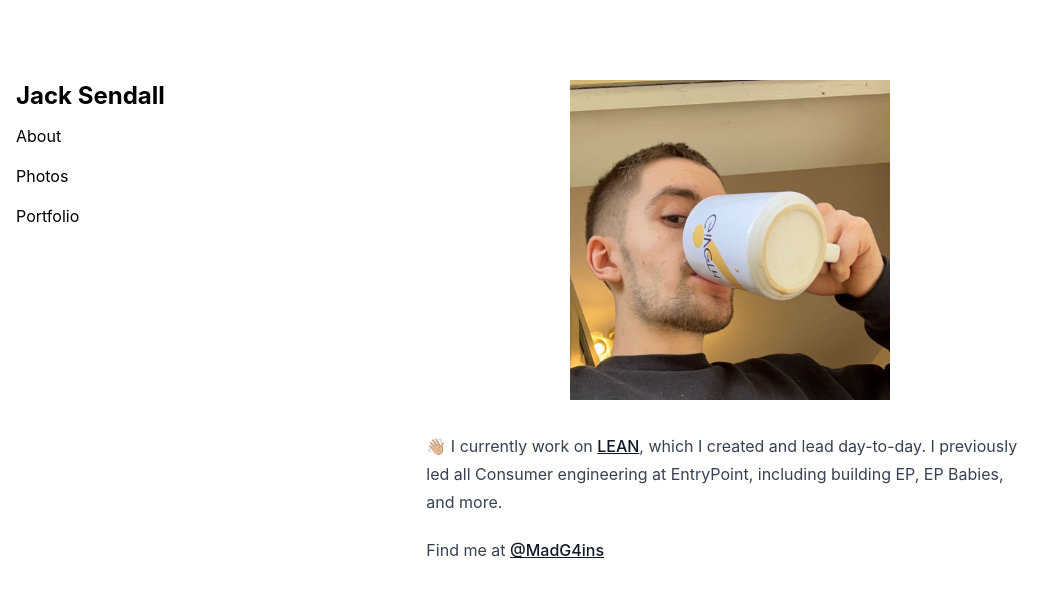
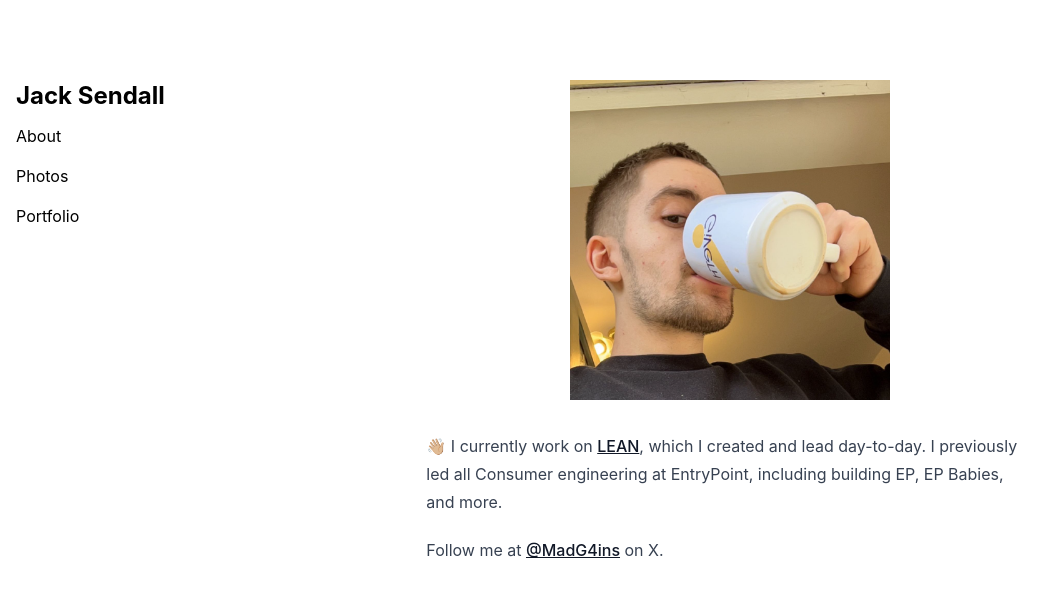
Before and after one commit to jaxnalia/jack.sbs, a SvelteKit app in the folder app/: page / in a window 1280 px wide. Shown: the top 596 px of the page, without its empty margins (0-1064 px from the left). Built offline with nearby package versions, Linux system fonts and the light colour scheme.

Commit message:
page spacing

```diff
--- a/app/src/lib/Nav.svelte
+++ b/app/src/lib/Nav.svelte
@@ -1,4 +1,4 @@
-<div class="p-4 flex flex-row md:flex-col mt-0 md:mt-16 gap-2">
+<div class="p-4 flex flex-row md:flex-col mt-0 gap-2">
     <a href="/"><h1 class="text-2xl font-bold whitespace-nowrap">Jack Sendall</h1></a>
 
     <ul class="flex flex-row md:flex-col gap-2">
--- a/app/src/routes/+layout.svelte
+++ b/app/src/routes/+layout.svelte
@@ -2,7 +2,7 @@
 import "../app.css";
 import Nav from "$lib/Nav.svelte";
 </script>
-<div class="flex flex-col md:flex-row">
+<div class="flex flex-col md:flex-row md:pt-16 md:pb-16">
     <Nav />
     <slot></slot>
 </div>
--- a/app/src/routes/+page.svelte
+++ b/app/src/routes/+page.svelte
@@ -2,7 +2,7 @@
 import avatar from "../lib/images/avatar.jpg"
 </script>
 
-<div class="p-4 flex flex-col w-full mt-0 md:mt-16 max-w-screen-sm mx-auto">
+<div class="p-4 flex flex-col w-full mt-0 max-w-screen-sm mx-auto">
     <div class="flex flex-row justify-center mb-8">
         <img src={avatar} alt="jack" class="w-80">
     </div>
@@ -14,7 +14,7 @@ import avatar from "../lib/images/avatar.jpg"
     </p>
 
     <p class="">
-        Find me at <a href="https://x.com/MadG4ins">@MadG4ins</a>
+        Follow me at <a href="https://x.com/MadG4ins">@MadG4ins</a> on X.
     </p>
 
 </div>
```
